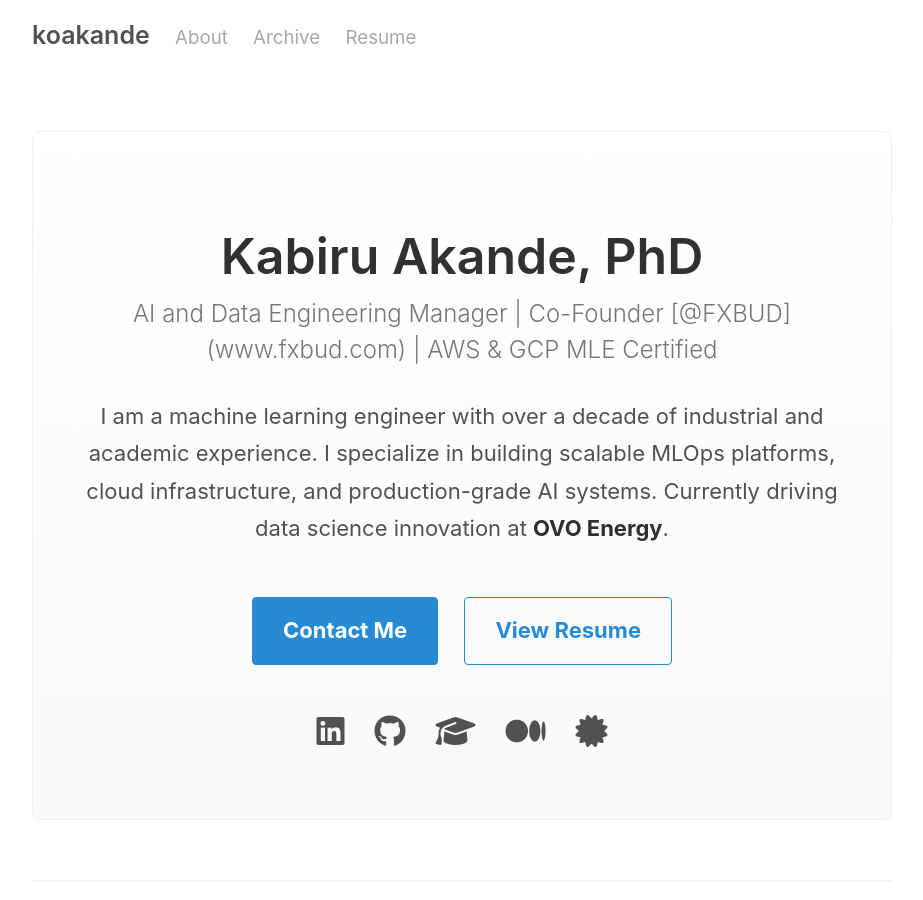
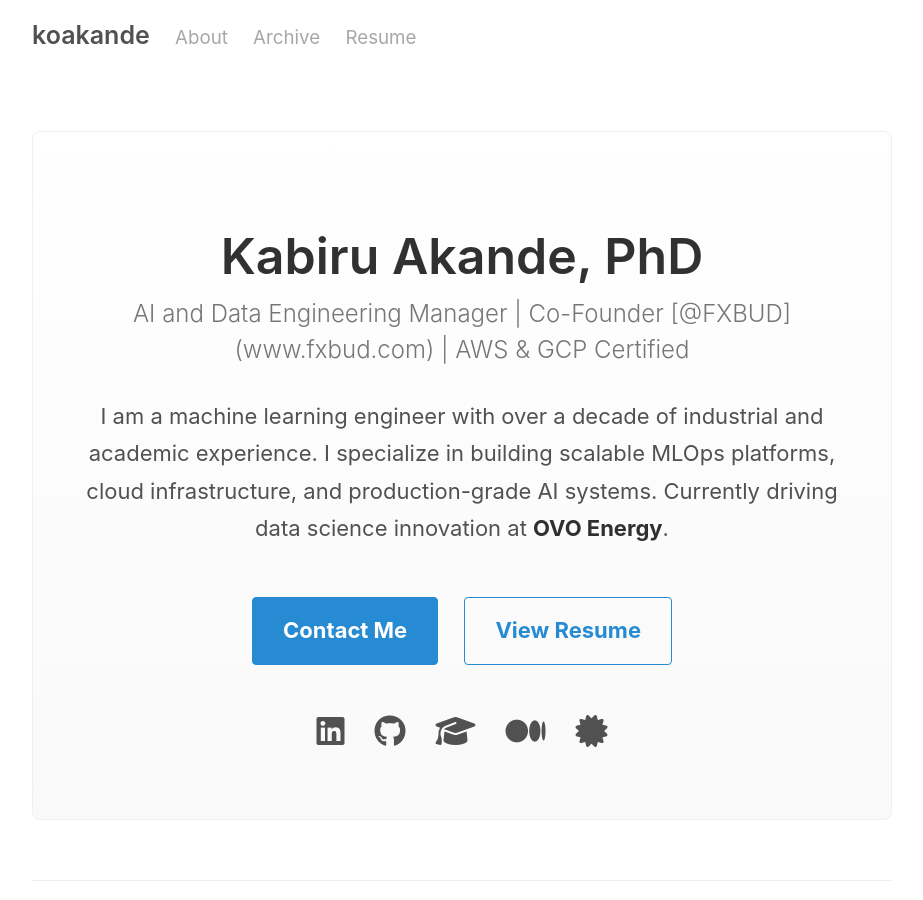
Before and after one commit to kbakande/kbakande.github.io, a Jekyll site: the page built from index.html, in a window 1280 px wide and 900 px high. Shown: the whole window, without its empty margins (178-1101 px from the left). Built offline with Jekyll 4.4.1, drawn with Linux system fonts in a browser that asks for light colours; the list of posts is cut into pages by our own code.

Commit message:
adds title

```diff
--- a/index.html
+++ b/index.html
@@ -5,7 +5,7 @@ title: Home
 
 <div class="hero-section">
   <h1 class="hero-title">Kabiru Akande, PhD</h1>
-  <p class="hero-subtitle"> AI and Data Engineering Manager | Co-Founder [@FXBUD](www.fxbud.com) | AWS & GCP MLE Certified </p>
+  <p class="hero-subtitle"> AI and Data Engineering Manager | Co-Founder [@FXBUD](www.fxbud.com) | AWS & GCP Certified </p>
 
   <div class="hero-content">
     <p>
```
